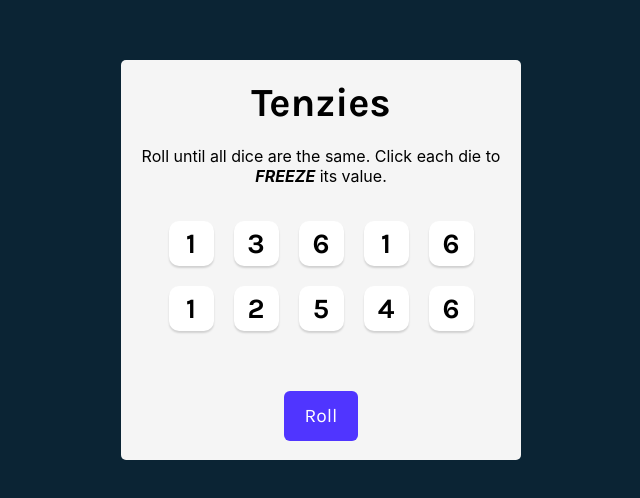
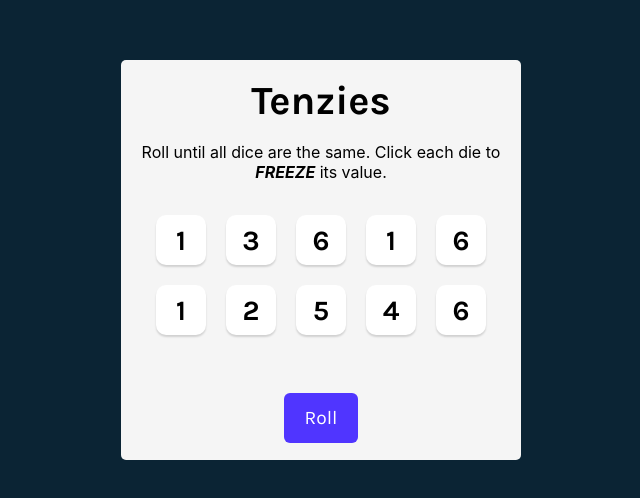
Before and after one commit to yasin1122/tenzies, a React (Vite) app: page / in a window 1280 px wide. Shown: the part 140-638 px from the top of the page, without its empty margins (319-959 px from the left). Built offline with nearby package versions, Linux system fonts and the light colour scheme.

Commit message:
Update index.css

```diff
--- a/index.css
+++ b/index.css
@@ -56,8 +56,8 @@ button {
 }
 
 .dice-container button {
-    height: 45px;
-    width: 45px;
+    height: 50px;
+    width: 50px;
     box-shadow: 0px 2px 2px rgba(0, 0, 0, 0.15);
     border-radius: 10px;
     border: none;
```
